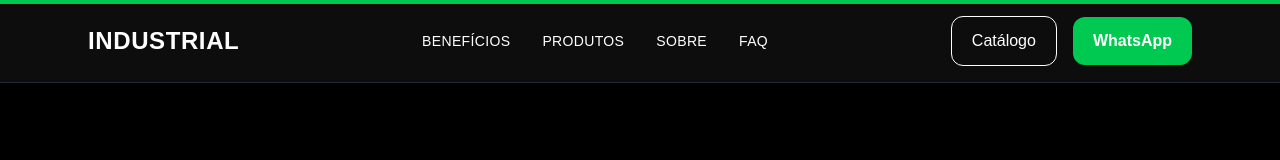
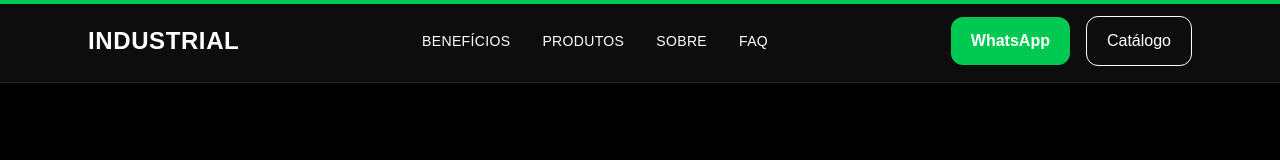
Before and after one commit to laerteMancio/site_gyss_novo, a React (Vite) app: page / in a window 1280 px wide. Shown: the top 160 px of the page. Built offline with nearby package versions, Linux system fonts and the light colour scheme.

Commit message:
ajustes finais nos redirecionamentos do whatsapp e sessao de produtos

```diff
--- a/src/sections/Header.jsx
+++ b/src/sections/Header.jsx
@@ -43,13 +43,25 @@ export default function Header() {
 
         <div className="hidden md:flex items-center gap-4">
 
-          <button className="border border-white px-5 py-3 rounded-xl hover:bg-white hover:text-black transition">
+
+
+          <a
+            href="https://wa.me/5511999999999"
+            className="bg-green-500 hover:bg-green-600 transition px-5 py-3 rounded-xl font-bold"
+          >
+
+            WhatsApp
+
+          </a>
+
+          <a
+            href="#products"
+            className="border border-white px-5 py-3 rounded-xl hover:bg-white hover:text-black transition"
+          >
+
             Catálogo
-          </button>
 
-          <button className="bg-green-500 hover:bg-green-600 transition px-5 py-3 rounded-xl font-bold">
-            WhatsApp
-          </button>
+          </a>
 
         </div>
 
```
